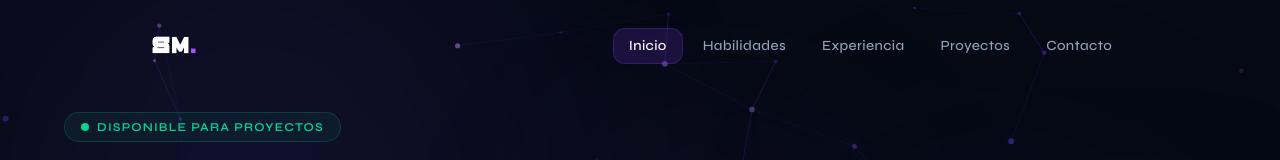
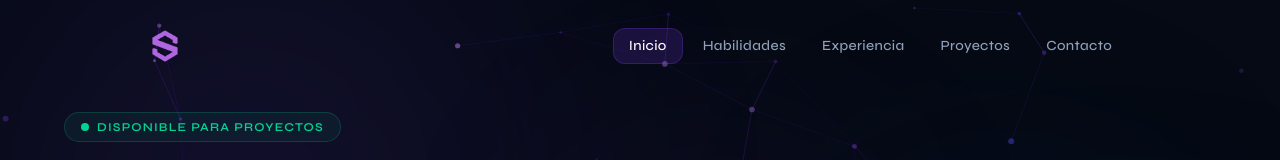
Before and after one commit to santiagomm22/portafolio-personal, a React (Vite) app: page / in a window 1280 px wide. Shown: the top 160 px of the page. Built offline with nearby package versions, Linux system fonts and the light colour scheme.

Commit message:
ajuste de icono

```diff
--- a/src/components/layout/Navbar.tsx
+++ b/src/components/layout/Navbar.tsx
@@ -58,9 +58,14 @@ const Navbar = () => {
         {/* Logo */}
         <button
           onClick={() => handleLink("inicio")}
-          className="font-betron text-xl font-bold text-white tracking-widest transition-colors duration-200 hover:text-purple-400"
+          className="transition-opacity duration-200 hover:opacity-75"
+          aria-label="Inicio"
         >
-          SM<span style={{ color: "var(--purple)" }}>.</span>
+          <img
+            src="/images/iconoS.webp"
+            alt="Logo"
+            className="h-8 w-auto"
+          />
         </button>
 
         {/* Desktop links */}
```
